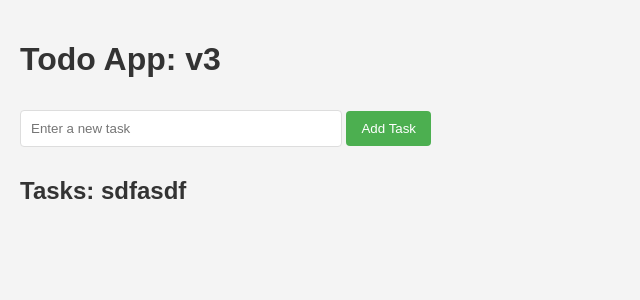
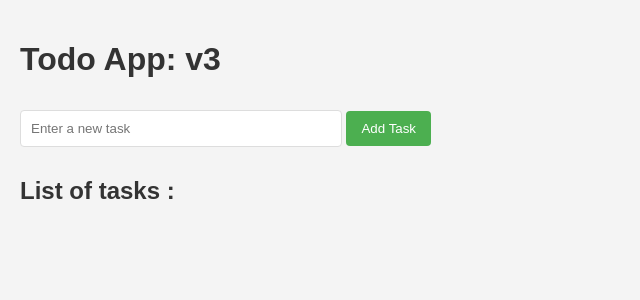
Before and after one commit to ridaiss/to-do-app, a Flask app: page / in a window 1280 px wide. Shown: the top 300 px of the page, without its empty margins (0-640 px from the left). Run offline with Flask 3, Linux system fonts and the light colour scheme.

Commit message:
[EDIT] edit title of tasks in index.html

```diff
--- a/templates/index.html
+++ b/templates/index.html
@@ -66,7 +66,7 @@
     </form>
 
     <!-- Display Tasks -->
-    <h2>Tasks: sdfasdf</h2>
+    <h2>List of tasks : </h2>
     <ul>
       {% for id, task in tasks.items() %}
       <li class="task-item">
```
